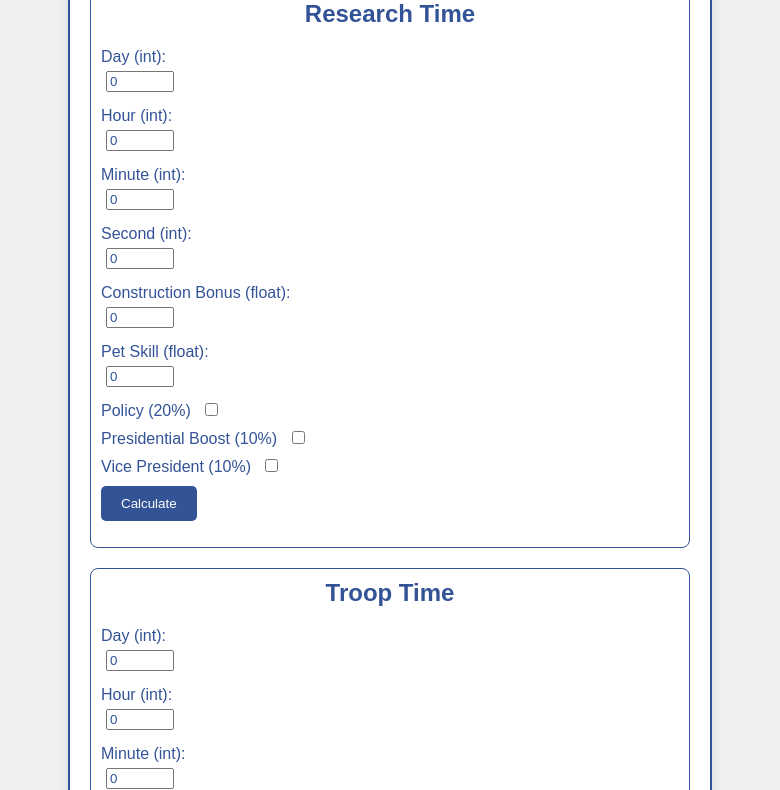
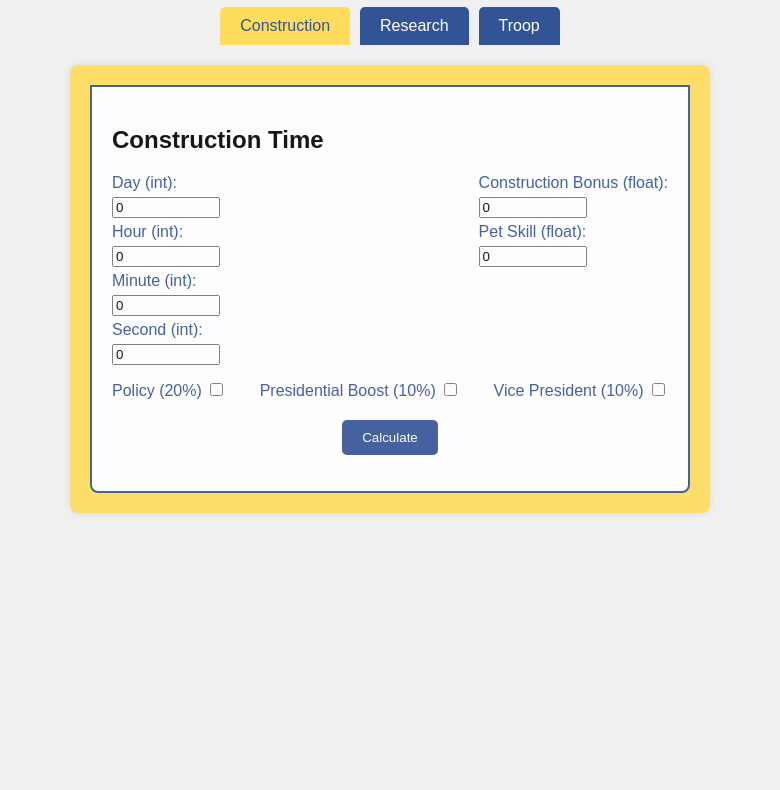
Before and after one commit to yesilzeytin/WoS-Speedup-Calculator, a plain HTML site: page index.html in a window 1280 px wide. Shown: the part 180-970 px from the top of the page, without its empty margins (250-1030 px from the left). After the commit the page ends 800 px from the top, so only its background shows below. Drawn offline with Linux system fonts and the light colour scheme.

Commit message:
Update index.html

```diff
--- a/index.html
+++ b/index.html
@@ -6,6 +6,7 @@
         body {
             font-family: Arial, sans-serif;
             display: flex;
+            flex-direction: column;
             justify-content: center;
             align-items: center;
             height: 100vh;
@@ -13,44 +14,70 @@
             background-color: #f0f0f0;
         }
         .container {
-            background-color: white;
+            background-color: #ffdc5c;
+            opacity: 0.9;
             padding: 20px;
             border-radius: 8px;
             box-shadow: 0 0 10px rgba(0, 0, 0, 0.1);
             max-width: 600px;
-            width: 100%;
-            border: 2px solid #335397;
+            width: 90%;
         }
-        h1, h2 {
+        h1 {
             text-align: center;
             color: #335397;
         }
-        .section {
+        .tabs {
+            display: flex;
+            justify-content: center;
             margin-bottom: 20px;
-            border: 1px solid #335397;
-            padding: 10px;
-            border-radius: 8px;
         }
-        .section h2 {
-            margin-top: 0;
+        .tab {
+            padding: 10px 20px;
+            cursor: pointer;
+            background-color: #335397;
+            color: white;
+            border: none;
+            border-radius: 5px 5px 0 0;
+            margin: 0 5px;
+        }
+        .tab.active {
+            background-color: #ffdc5c;
             color: #335397;
         }
+        .section {
+            display: none;
+            background-color: white;
+            border: 2px solid #335397;
+            border-radius: 0 0 8px 8px;
+            padding: 20px;
+        }
+        .section.active {
+            display: block;
+        }
+        .form-row {
+            display: flex;
+            justify-content: space-between;
+            margin-bottom: 10px;
+        }
+        .form-column {
+            display: flex;
+            flex-direction: column;
+        }
         label {
-            display: block;
-            margin-top: 10px;
             color: #335397;
         }
         input[type="number"] {
-            width: 60px;
-            margin: 5px;
-            color: #335397;
+            margin: 5px 0;
+            width: 100px;
         }
-        input[type="checkbox"] {
-            margin: 0 10px;
-            color: #335397;
+        .checkbox-row {
+            display: flex;
+            justify-content: space-between;
+            margin: 10px 0;
         }
         button {
-            margin-top: 10px;
+            display: block;
+            margin: 20px auto 0;
             padding: 10px 20px;
             background-color: #335397;
             color: white;
@@ -70,20 +97,20 @@
             color: green;
             text-align: center;
         }
-        @media (max-width: 600px) {
-            input[type="number"] {
-                width: 40px;
-                margin: 3px;
-            }
-        }
     </style>
 </head>
 <body>
+    <h1>Riyeko's Whiteout Survival Speedup Calculator</h1>
+    <div class="tabs">
+        <div class="tab active" onclick="showSection('construction')">Construction</div>
+        <div class="tab" onclick="showSection('research')">Research</div>
+        <div class="tab" onclick="showSection('troop')">Troop</div>
+    </div>
     <div class="container">
-        <h1>Riyeko's Whiteout Survival Speedup Calculator</h1>
-
-        <div class="section">
+        <div id="construction" class="section active">
             <h2>Construction Time</h2>
+            <div class="form-row">
+                <div class="form-column">
                     <label for="construction-day">Day (int):</label>
                     <input type="number" id="construction-day" placeholder="0" value="0">
                     <label for="construction-hour">Hour (int):</label>
@@ -92,10 +119,15 @@
                     <input type="number" id="construction-minute" placeholder="0" value="0">
                     <label for="construction-second">Second (int):</label>
                     <input type="number" id="construction-second" placeholder="0" value="0">
+                </div>
+                <div class="form-column">
                     <label for="construction-bonus">Construction Bonus (float):</label>
                     <input type="number" id="construction-bonus" placeholder="0" value="0">
                     <label for="construction-pet-skill">Pet Skill (float):</label>
                     <input type="number" id="construction-pet-skill" placeholder="0" value="0">
+                </div>
+            </div>
+            <div class="checkbox-row">
                 <label>
                     Policy (20%)
                     <input type="checkbox" id="construction-policy">
@@ -108,12 +140,15 @@
                     Vice President (10%)
                     <input type="checkbox" id="construction-vp">
                 </label>
+            </div>
             <button onclick="calculateTime('construction')">Calculate</button>
             <p id="construction-result"></p>
         </div>
 
-        <div class="section">
+        <div id="research" class="section">
             <h2>Research Time</h2>
+            <div class="form-row">
+                <div class="form-column">
                     <label for="research-day">Day (int):</label>
                     <input type="number" id="research-day" placeholder="0" value="0">
                     <label for="research-hour">Hour (int):</label>
@@ -122,10 +157,15 @@
                     <input type="number" id="research-minute" placeholder="0" value="0">
                     <label for="research-second">Second (int):</label>
                     <input type="number" id="research-second" placeholder="0" value="0">
+                </div>
+                <div class="form-column">
                     <label for="research-bonus">Construction Bonus (float):</label>
                     <input type="number" id="research-bonus" placeholder="0" value="0">
                     <label for="research-pet-skill">Pet Skill (float):</label>
                     <input type="number" id="research-pet-skill" placeholder="0" value="0">
+                </div>
+            </div>
+            <div class="checkbox-row">
                 <label>
                     Policy (20%)
                     <input type="checkbox" id="research-policy">
@@ -138,12 +178,15 @@
                     Vice President (10%)
                     <input type="checkbox" id="research-vp">
                 </label>
+            </div>
             <button onclick="calculateTime('research')">Calculate</button>
             <p id="research-result"></p>
         </div>
 
-        <div class="section">
+        <div id="troop" class="section">
             <h2>Troop Time</h2>
+            <div class="form-row">
+                <div class="form-column">
                     <label for="troop-day">Day (int):</label>
                     <input type="number" id="troop-day" placeholder="0" value="0">
                     <label for="troop-hour">Hour (int):</label>
@@ -152,10 +195,15 @@
                     <input type="number" id="troop-minute" placeholder="0" value="0">
                     <label for="troop-second">Second (int):</label>
                     <input type="number" id="troop-second" placeholder="0" value="0">
+                </div>
+                <div class="form-column">
                     <label for="troop-bonus">Construction Bonus (float):</label>
                     <input type="number" id="troop-bonus" placeholder="0" value="0">
                     <label for="troop-pet-skill">Pet Skill (float):</label>
                     <input type="number" id="troop-pet-skill" placeholder="0" value="0">
+                </div>
+            </div>
+            <div class="checkbox-row">
                 <label>
                     Policy (20%)
                     <input type="checkbox" id="troop-policy">
@@ -168,12 +216,22 @@
                     Minister of Education (10%)
                     <input type="checkbox" id="troop-minister">
                 </label>
+            </div>
             <button onclick="calculateTime('troop')">Calculate</button>
             <p id="troop-result"></p>
         </div>
     </div>
 
     <script>
+        function showSection(section) {
+            const sections = document.querySelectorAll('.section');
+            const tabs = document.querySelectorAll('.tab');
+            sections.forEach(sec => sec.classList.remove('active'));
+            tabs.forEach(tab => tab.classList.remove('active'));
+            document.getElementById(section).classList.add('active');
+            document.querySelector(`.tab[onclick="showSection('${section}')"]`).classList.add('active');
+        }
+
         function calculateTime(type) {
             let day = parseInt(document.getElementById(type + '-day').value) || 0;
             let hour = parseInt(document.getElementById(type + '-hour').value) || 0;
```
Lines whose indentation alone changed are shown as unchanged.
